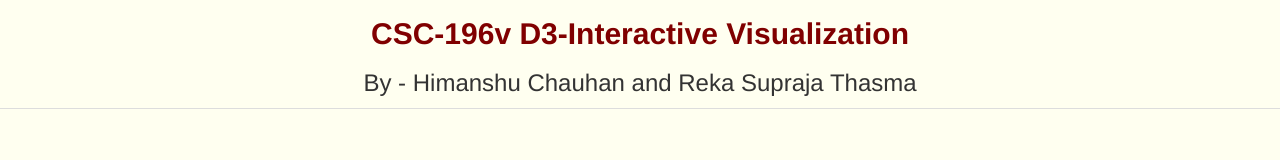
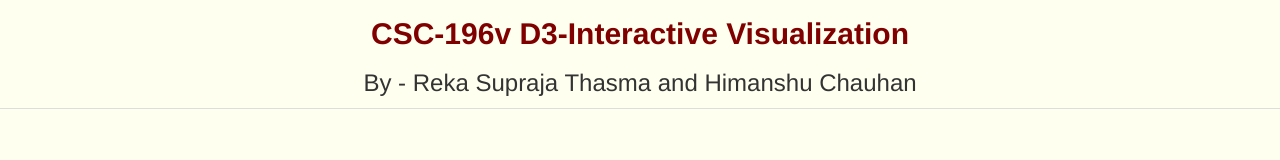
Before and after one commit to rekathasma/happinessD3.github.io, a plain HTML site: page read.html in a window 1280 px wide. Shown: the part 277-437 px from the top of the page. Drawn offline with Linux system fonts and the light colour scheme.

Commit message:
Update read.html

```diff
--- a/read.html
+++ b/read.html
@@ -41,7 +41,7 @@
 
             <div class="entry">
                   <h2  align="center" > <b> <font color="maroon"> CSC-196v D3-Interactive Visualization </font> </b> </h2>
-                  <h3 align="center"> By - Himanshu Chauhan and Reka Supraja Thasma</h3>
+                  <h3 align="center"> By - Reka Supraja Thasma and Himanshu Chauhan </h3>
              <div  style="padding-left:16px" class="entry">
                 </div>
                     <p align="left" ><b> <font color="green">Introduction: </font> </b>We present an interactive visualization of the Happiness factor and other attributes determining the wellness of the countries in the world. The dataset shows the World Happiness factor for over a decade (2006-2016). We compared the data of 6 countries out of the dataset of 150 countries, using line charts in d3. The way we came up with these 6 countries was that we choose the country with the highest, lowest, medium happiness score. For instance, Norway has the highest Happiness Score while Central-African-Republic has the lowest in the world.
```
